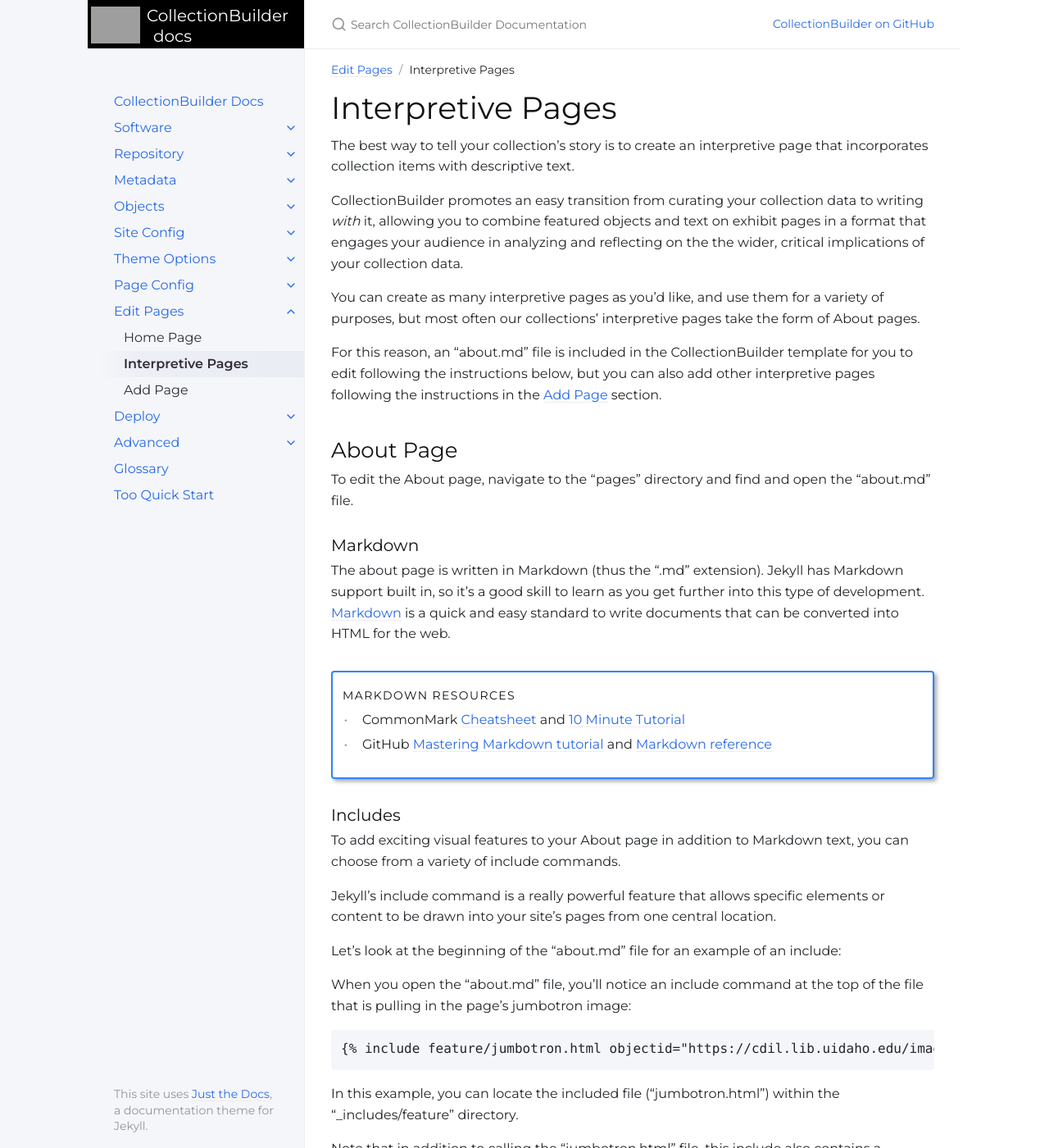
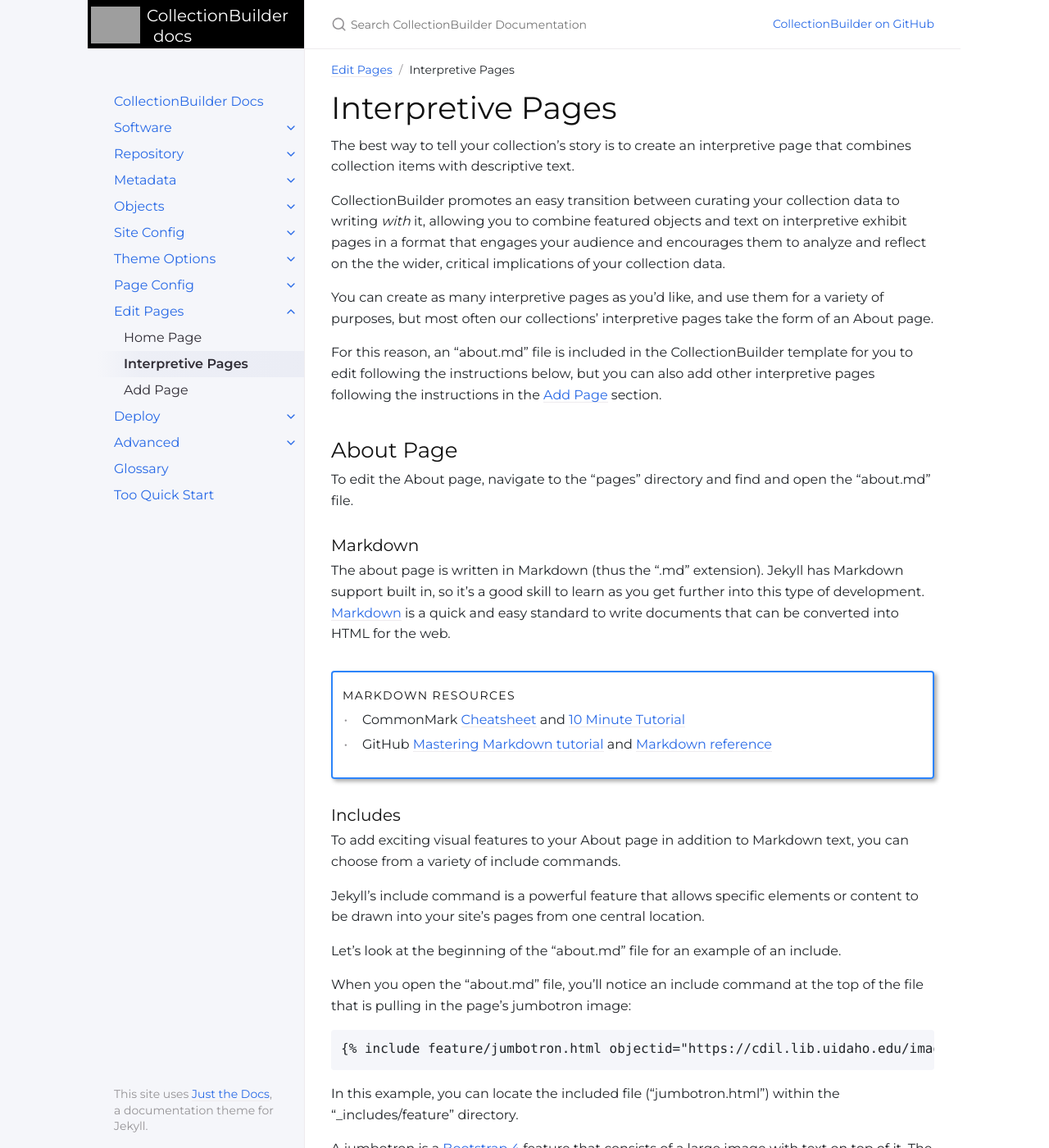
Before and after one commit to CollectionBuilder/cb-docs, a Jekyll site: the page built from docs/pages/interpretive.md, in a window 1280 px wide and 1400 px high. Shown: the whole window at 82% size. Built offline with Jekyll 4.4.1, drawn with Linux system fonts in a browser that asks for light colours; some of the changed text lies outside the part shown.

Commit message:
define jumbotron

````diff
--- a/docs/pages/interpretive.md
+++ b/docs/pages/interpretive.md
@@ -6,11 +6,11 @@ nav_order: 2
 
 # Interpretive Pages
 
-The best way to tell your collection's story is to create an interpretive page that incorporates collection items with descriptive text.
+The best way to tell your collection's story is to create an interpretive page that combines collection items with descriptive text.
 
-CollectionBuilder promotes an easy transition from curating your collection data to writing *with* it, allowing you to combine featured objects and text on exhibit pages in a format that engages your audience in analyzing and reflecting on the the wider, critical implications of your collection data.
+CollectionBuilder promotes an easy transition between curating your collection data to writing *with* it, allowing you to combine featured objects and text on interpretive exhibit pages in a format that engages your audience and encourages them to analyze and reflect on the the wider, critical implications of your collection data.
 
-You can create as many interpretive pages as you'd like, and use them for a variety of purposes, but most often our collections' interpretive pages take the form of About pages.
+You can create as many interpretive pages as you'd like, and use them for a variety of purposes, but most often our collections' interpretive pages take the form of an About page.
 
 For this reason, an "about.md" file is included in the CollectionBuilder template for you to edit following the instructions below, but you can also add other interpretive pages following the instructions in the [Add Page]({{ '/docs/pages/add_page/' | relative_url }}) section.
 
@@ -37,9 +37,9 @@ Jekyll has Markdown support built in, so it's a good skill to learn as you get f
 
 To add exciting visual features to your About page in addition to Markdown text, you can choose from a variety of include commands.
 
-Jekyll's include command is a really powerful feature that allows specific elements or content to be drawn into your site's pages from one central location.
+Jekyll's include command is a powerful feature that allows specific elements or content to be drawn into your site's pages from one central location.
 
-Let's look at the beginning of the "about.md" file for an example of an include:
+Let's look at the beginning of the "about.md" file for an example of an include.
 
 When you open the "about.md" file, you'll notice an include command at the top of the file that is pulling in the page's jumbotron image:
 
@@ -48,6 +48,9 @@ When you open the "about.md" file, you'll notice an include command at the top o
 ```
 
 In this example, you can locate the included file ("jumbotron.html") within the "_includes/feature" directory.
+
+A jumbotron is a [Bootstrap 4](https://getbootstrap.com/docs/4.0/components/jumbotron/){:target="_blank" rel="noopener"} feature that consists of a large image with text on top of it.
+The featured image at the top of the CollectionBuilder About page template is a jumbotron.
 
 Note that in addition to calling the "jumbotron.html" file, this include also contains a variable, "objectid", with a URL value.
 The value of "objectid" specifies the image that should appear in the jumbotron at the top of the About page.
````
Also changed, not shown: docs/pages/home.md (+1 -1 lines).
